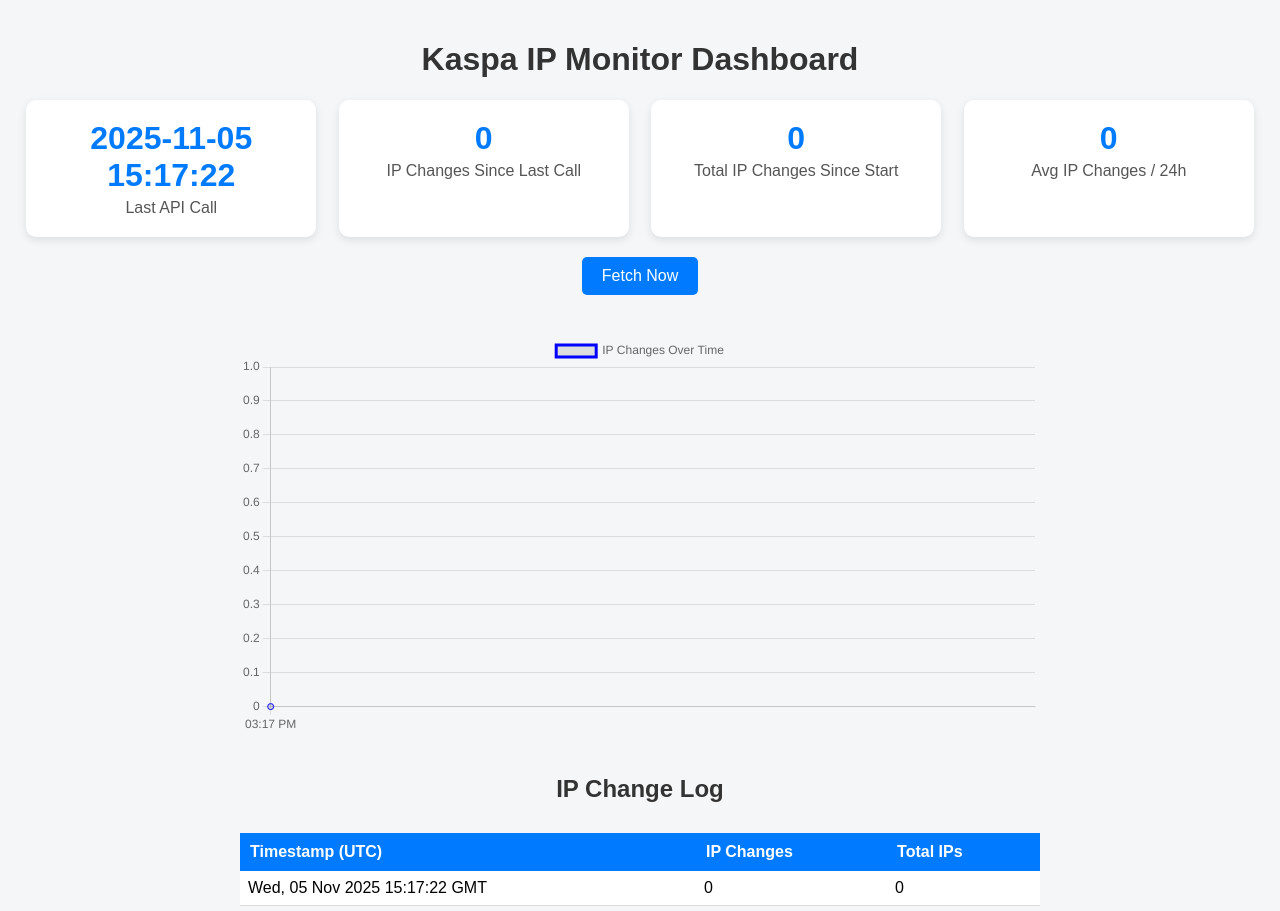
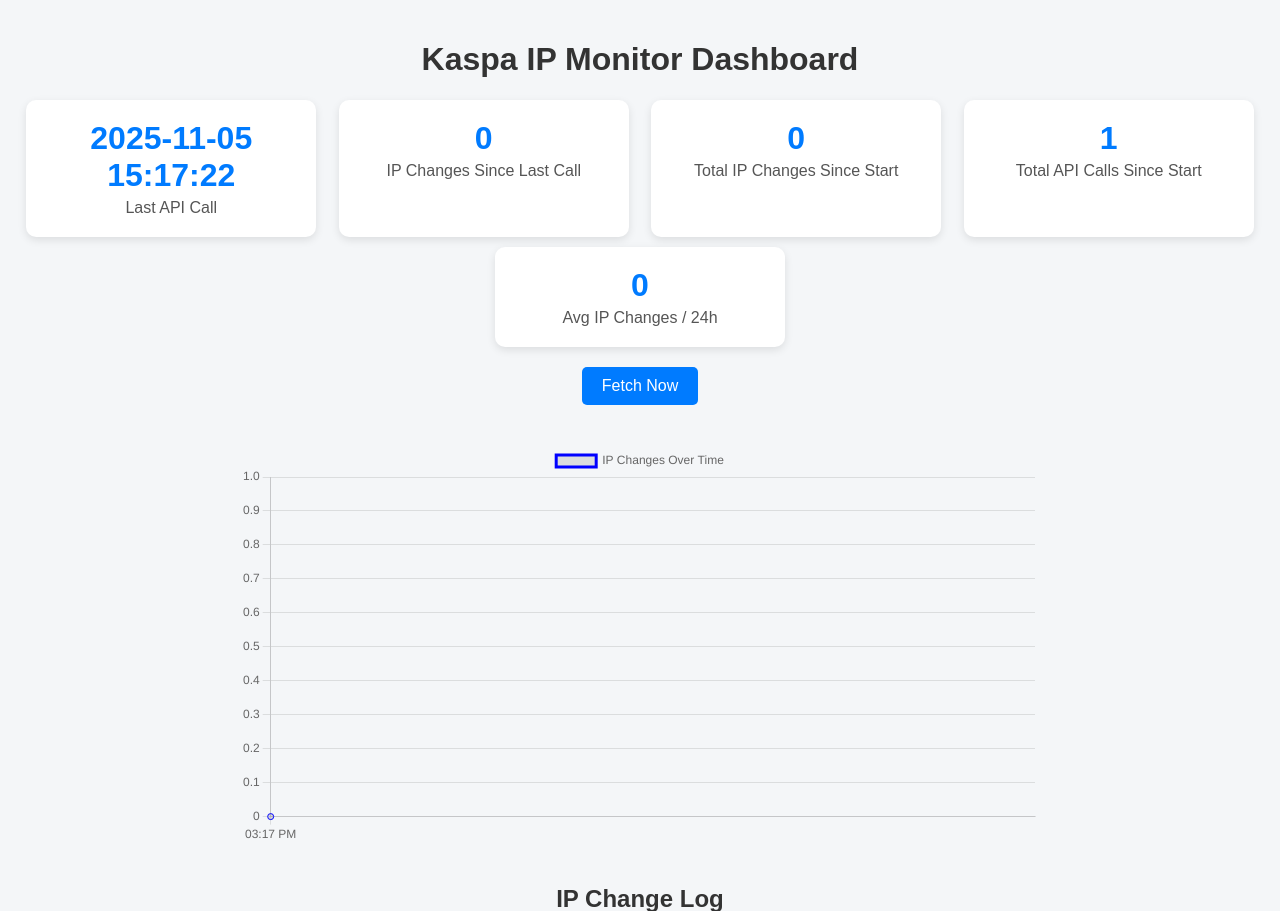
Before and after one commit to Kyuubi2709/Kaspa-IP-Stability-Tracker, a Flask app: page / in a window 1280 px wide. Shown: the top 911 px of the page. Run offline with Flask 3, Linux system fonts and the light colour scheme.

Commit message:
Update index.html

```diff
--- a/templates/index.html
+++ b/templates/index.html
@@ -1,9 +1,8 @@
-
 <!DOCTYPE html>
 <html lang="en">
 <head>
 <meta charset="UTF-8">
-<title>Kaspa IP Monitor</title>
+<title>{{ app_name }} IP Monitor</title>
 <style>
 body {
     font-family: Arial, sans-serif;
@@ -103,6 +102,10 @@
         <p>Total IP Changes Since Start</p>
     </div>
     <div class="card">
+        <h2 id="total-calls">--</h2>
+        <p>Total API Calls Since Start</p>
+    </div>
+    <div class="card">
         <h2 id="avg-24h">--</h2>
         <p>Avg IP Changes / 24h</p>
     </div>
```
